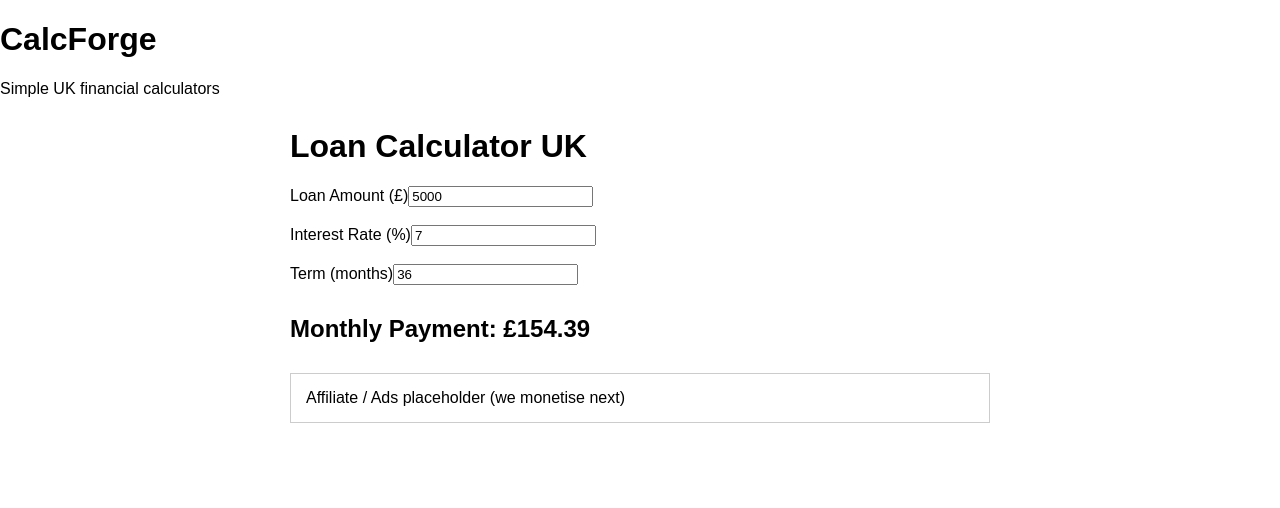
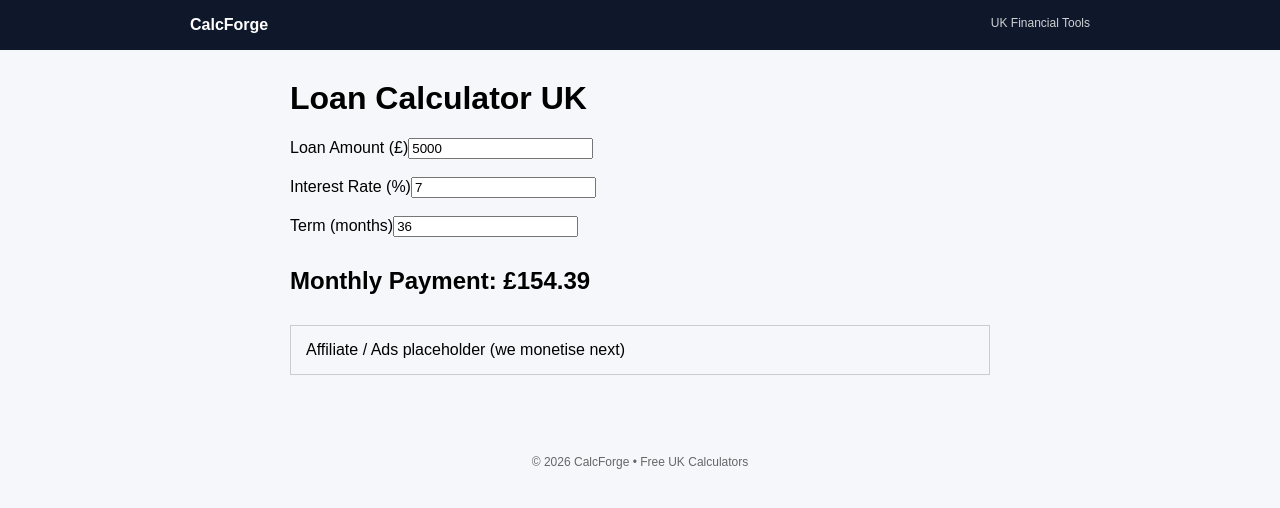
Before and after one commit to Walker01010101/calcforge, a Next.js app: page /calculators/loan in a window 1280 px wide. Shown: the top 508 px of the page. Built offline with nearby package versions, Linux system fonts and the light colour scheme.

Commit message:
Update layout.tsx

```diff
--- a/app/layout.tsx
+++ b/app/layout.tsx
@@ -1,6 +1,7 @@
 export const metadata = {
-  title: "CalcForge",
-  description: "Free UK financial calculators for mortgages and loans",
+  title: "CalcForge - UK Financial Calculators",
+  description:
+    "Free UK mortgage and loan calculators to estimate monthly repayments instantly.",
 };
 
 export default function RootLayout({
@@ -10,13 +11,44 @@ export default function RootLayout({
 }) {
   return (
     <html lang="en">
-      <body style={{ fontFamily: "Arial", margin: 0, padding: 20 }}>
-        <header style={{ marginBottom: 30 }}>
-          <h1>CalcForge</h1>
-          <p>Simple UK financial calculators</p>
+      <body style={{ margin: 0, fontFamily: "Arial, sans-serif", background: "#f5f7fb" }}>
+
+        {/* HEADER */}
+        <header style={{
+          background: "#0f172a",
+          color: "white",
+          padding: "16px 20px",
+          position: "sticky",
+          top: 0
+        }}>
+          <div style={{ maxWidth: 900, margin: "0 auto", display: "flex", justifyContent: "space-between" }}>
+            <strong>CalcForge</strong>
+            <span style={{ fontSize: 12, opacity: 0.8 }}>
+              UK Financial Tools
+            </span>
+          </div>
         </header>
 
-        {children}
+        {/* MAIN CONTENT */}
+        <main style={{
+          maxWidth: 900,
+          margin: "30px auto",
+          padding: "0 16px"
+        }}>
+          {children}
+        </main>
+
+        {/* FOOTER */}
+        <footer style={{
+          marginTop: 60,
+          padding: 20,
+          textAlign: "center",
+          fontSize: 12,
+          color: "#666"
+        }}>
+          © {new Date().getFullYear()} CalcForge • Free UK Calculators
+        </footer>
+
       </body>
     </html>
   );
```
